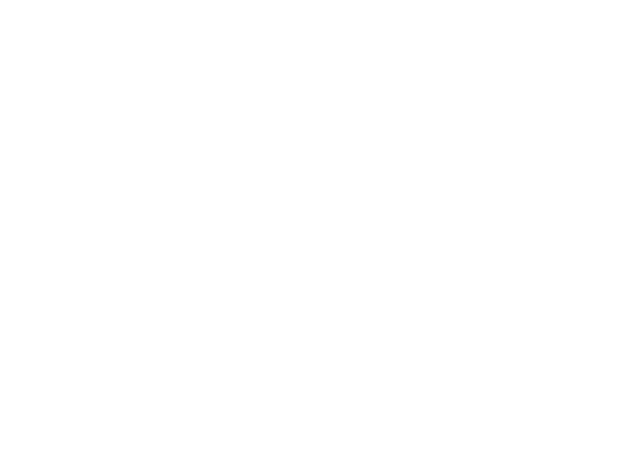
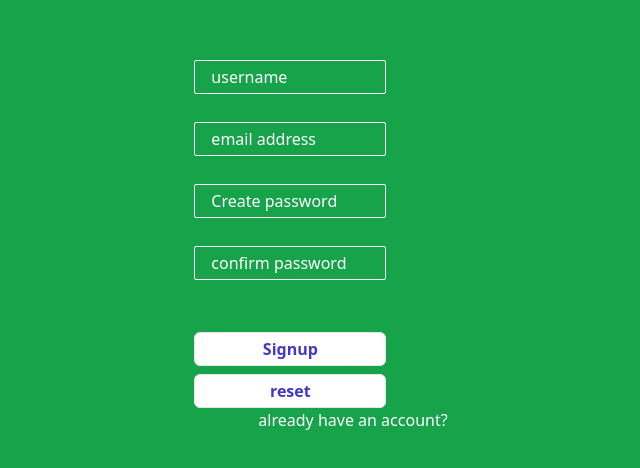
Before and after one commit to anjali569801/login-form, a React (Vite) app: page /signUpPage in a window 1280 px wide. Before the commit this address had no page. Shown: the part 212-680 px from the top of the page, without its empty margins (319-959 px from the left). Built offline with nearby package versions, Linux system fonts and the light colour scheme.

Commit message:
further improvement

```diff
--- a/package.json
+++ b/package.json
@@ -12,6 +12,7 @@
     "@vitejs/plugin-react-refresh": "^1.3.0",
     "autoprefixer": "^10.4.2",
     "axios": "^0.27.2",
+    "classnames": "^2.3.2",
     "formik": "^2.2.9",
     "postcss": "^8.4.5",
     "react": "^17.0.2",
--- a/src/App.jsx
+++ b/src/App.jsx
@@ -1,17 +1,23 @@
-import React  from 'react';
+import React,{useState}  from 'react';
 import {Routes,Route} from 'react-router-dom'
 import Login from './LoginForm';
-//import SignUpPage from './SignUpPage';
+import SignUpPage from './SignUpPage';
+//import Popup from './Popup'
+import PopContext from './PopContext';
 
 function App() {
+  //const [message,setMessage] =useState('login successfully');
+   //const [showPopup,setShowPopup] = useState(false)
 
   return(
-    <Routes>
+   // <PopContext.Provider value={{message:message,setShowPopup:setShowPopup,showPopup:showPopup}}>
+          <Routes>
       <Route path="/" element={<Login></Login>}/>
-{/*       //<SignUpPage></SignUpPage> */}
+      <Route path="/signUpPage" element={<SignUpPage></SignUpPage>}></Route>
+</Routes>
 
+   // </PopContext.Provider>
 
-     </Routes>
 
   );
 }
--- a/src/Button.jsx
+++ b/src/Button.jsx
@@ -1,10 +1,11 @@
 import React from 'react';
+import cn from 'classnames'
 
 function Button(props){
 
   return(
     <div>
-    <button onClick={props.onClick} class={"disabled:bg-indigo-300 text-indigo-700 bg-white px-auto py-1 border rounded-md  font-bold w-48"}  disabled={props.disabled} >
+    <button onClick={props.onClick} type={props.type} className={cn("disabled:bg-indigo-300 text-indigo-700 bg-white px-auto py-1 border rounded-md  font-bold w-48",props.className)}  disabled={props.disabled} >
       {props.children}</button>
     </div>
   );
--- a/src/Input.jsx
+++ b/src/Input.jsx
@@ -13,8 +13,8 @@ function Input({id,type,name,label,touched,className,error,...rest}) {
         type={type || "text"}
         {...rest}
         className={'p-1 px-4 w-48 bg-transparent border border-white placeholder-white rounded-sm border-1 focus:ring-indigo-500 ' +className }></input>
-      <div className="h-5">
-      { touched && error && <span className="text-red-700">{error}</span>}
+      <div className="h-5 ">
+      { touched && error && <span className="text-red-700 font-semibold">{error}</span>}
     </div>
    </div>
   );
--- a/src/LoginForm.jsx
+++ b/src/LoginForm.jsx
@@ -1,19 +1,24 @@
-import React from 'react';
+import React,{useContext} from 'react';
 //import { Formik, Form } from 'formik';
 import Button from './Button';
 import Input from './Input';
 import { Link } from 'react-router-dom';
 import * as Yup from 'yup';
 import { withFormik } from 'formik';
+//import Popup from './Popup';
+//import PopContext from './PopContext';
 
   const onFormSubmit = (values) => {
     console.log("email", values);
+    setShowPopup(true)
   }
 
   const validationSchema = Yup.object().shape({
     email: Yup.string().required().email(),
     password: Yup.string().required().min(8).max(12)
   })
+
+
 
   const initialValues = {
     email: "",
@@ -22,7 +27,9 @@ import { withFormik } from 'formik';
 
 export function LoginForm({handleChange,handleBlur,values,touched,handleSubmit,errors,isValid,dirty}) {
 
-  //console.log("email", values);
+
+  //const {showPopup,setShowPopup} = useContext(PopContext)
+ // console.log("show popup",showPopup);
   //   const {handleChange,handleBlur,values,touched,handleSubmit,errors,isValid,dirty,resetForm} = useFormik({
 
   // initialValues  ,onSubmit:onFormSubmit,
@@ -59,11 +66,14 @@ export function LoginForm({handleChange,handleBlur,values,touched,handleSubmit,e
 
         </div>
         <div className="space-y-2 mt-2 ">
-          <Button disabled={!dirty || !isValid } type="submit">login</Button>
+          <Button disabled={!dirty || !isValid } type="submit" >login</Button>
+
           <Button type="button" >reset</Button>
-          <Link to="/signUpPage" className="text-white ml-16">creat an account</Link>
+          <div className="flex flex-col pl-16 text-white">
+          <Link to="/signUpPage">creat an account</Link>
 
-          <Link  className="text-white ml-16">forget password?</Link>
+          <Link>forget password?</Link>
+            </div>
         </div>
       </form>
     </div>
--- /dev/null
+++ b/src/PopContext.js
@@ -0,0 +1,4 @@
+import {createContext} from 'react'
+const PopContext = createContext({})
+
+export default PopContext
--- /dev/null
+++ b/src/Popup.jsx
@@ -0,0 +1,18 @@
+import React,{memo,useContext} from 'react';
+import Button from "./Button";
+import PopContext from './PopContext';
+
+
+
+function Popup({onClick}){
+
+  const {message}=useContext(PopContext)
+
+  return(
+    <div className="bg-yellow-500 flex items-center justify-between">
+      <div className="text-indigo-700 font-bold">{message}</div>
+      <Button className="bg-yellow-500 border-none w-5 mr-4" onClick={onClick}>X</Button>
+    </div>
+  );
+}
+export default memo(Popup)
--- a/src/SignUpPage.jsx
+++ b/src/SignUpPage.jsx
@@ -1,60 +1,90 @@
 import React, { useState } from 'react';
+import {useFormik} from 'formik'
 import Button from './Button';
 import Input from './Input';
 import { Link } from 'react-router-dom';
+import * as Yup from 'yup';
 
 function signUpPage() {
-  const [data, setData] = useState({
-    name: 'anjali',
-    email: "a.gmail.com",
-    create_password: "",
-    password: "",
+  //if we use useState in place of useFormik
+  // const [data, setData] = useState({
+  //   name: '',
+  //   email: "",
+  //   create_password: "",
+  //   password: "",
+
+  // })
+
+
+  // const handleChange = (event) => {
+  //   setData({ ...data, [event.target.name]: event.target.value })
+
+  // }
+  const validationSchema = Yup.object().shape({
+    name: Yup.string().required(),
+    email:Yup.string().required().email(),
+    password: Yup.string().required().min(8).max(12),
 
   })
-
-
-  const handleChange = (event) => {
-    setData({ ...data, [event.target.name]: event.target.value })
-
-  }
-  const onButtonClick = () => {
-    console.log("name", data.name)
-    console.log("email", data.email)
-    console.log("password", data.create_password)
-    console.log("password", data.password)
-    console.log("dis", (data.create_password === data.password))
-
+  const onSubmit = () => {
+    console.log("name", values.name)
+    console.log("email", values.email)
+    console.log("password", values.create_password)
+    console.log("password", values.password)
+    console.log("dis", (values.create_password === values.password))
+    console.log("errors",errors)
 
   }
 
-
+  const {values,errors,handleChange,handleBlur,touched,handleSubmit}=useFormik({
+    initialValues:{name: '',
+    email: "",
+    create_password: "",
+    password: ""
+  },
+    validationSchema,
+    onSubmit
+  })
 
   return (
-    <div className="bg-orange-600 h-screen flex flex-col space-y-2 items-center justify-center">
-      <form className=" space-y-8 w-64 h-64">
+    <div className="bg-green-600 h-screen flex flex-col space-y-2 items-center justify-center">
+      <form onSubmit={handleSubmit} className="space-y-8 w-max h-64">
 
         <div className="flex flex-col space-y-2">
-          <Input onChange={handleChange} value={data.name}
+          <Input onChange={handleChange} value={values.name}
+            touched={touched.name}
+            error={errors.name}
+            onBlur={handleBlur}
             name="name"
             placeholder="username"
             id="email"
             type="text"
             auto-complete="email address" />
 
-          <Input onChange={handleChange} value={data.email}
+          <Input onChange={handleChange} value={values.email}
+            error={errors.email}
+            touched={touched.email}
+            onBlur={handleBlur}
             name="email"
             placeholder="email address"
             id="email"
             type="email"
             auto-complete="email address" />
 
-          <Input onChange={handleChange} value={data.create_password}
+          <Input onChange={handleChange} value={values.create_password}
+            error={errors.password}
+            touched={touched.create_password}
+            onBlur={handleBlur}
             name="create_password"
             placeholder="Create password"
             id="email"
             type="password"
             auto-complete="email address" />
-          <Input onChange={handleChange} value={data.password}
+
+          <Input onChange={handleChange} value={values.password}
+            error={errors.password}
+            touched={touched.password}
+            onBlur={handleBlur}
             name="password"
             placeholder="confirm password"
             id="password"
@@ -63,7 +93,7 @@ function signUpPage() {
 
         </div>
         <div className="space-y-2 mt-2 ">
-          <Button type="submit" onClick={onButtonClick} disabled={data.create_password === data.password}>Signup</Button>
+          <Button type="submit" disabled={values.create_password !== values.password}>Signup</Button>
           <Button type="button" >reset</Button>
           <Link to="/" className="text-white ml-16">already have an account?</Link>
         </div>
```
Also changed, not shown: 1 other file (tests, documents, lock files or other folders).
